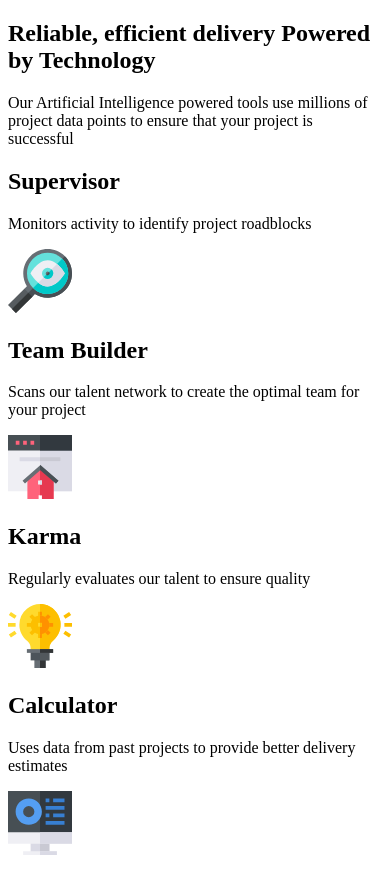
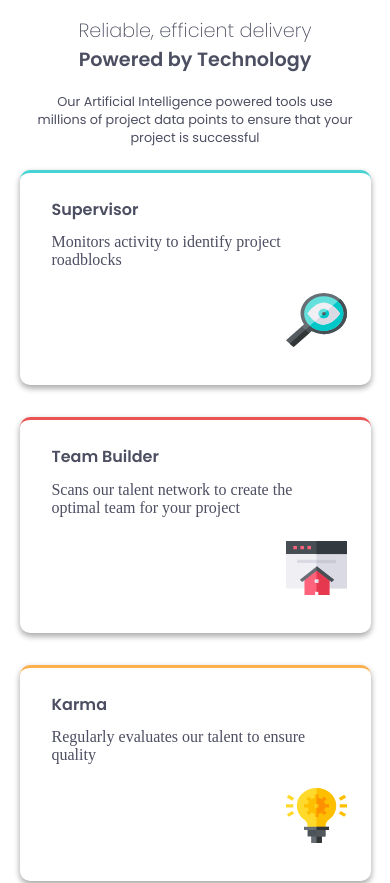
Before and after one commit to Rodevp/css_mentor_frontend, a plain HTML site: page four-card/index.html in a window 390 px wide. Shown: the top 883 px of the page. Drawn offline with Linux system fonts and the light colour scheme.

Commit message:
creando layout mobile

```diff
--- a/four-card/index.css
+++ b/four-card/index.css
@@ -18,3 +18,116 @@
     --font: 'Poppins', 'sans-serif';
 
 }
+
+.content {
+    height: 100vh;
+    display: flex;
+    flex-direction: column;
+    align-items: center;
+}
+
+
+
+.information {
+    width: 90%;
+    display: flex;
+    flex-direction: column;
+    align-items: center;
+    padding-top: 1em;
+    padding-bottom: 1em;
+}
+
+.information__title {
+    width: 90%;
+    font-family: var(--font);
+    font-size: 1.2rem;
+    font-weight: 200;
+    padding-bottom: 1em;
+    text-align: center;
+    color: var(--Very-Dark-Blue);
+}
+
+.information__title span {
+    color: inherit;
+    font-weight: 600;
+}
+
+.information__paragraph {
+    width: 90%;
+    font-family: var(--font);
+    text-align: center;
+    font-size: 0.8rem;
+    padding-bottom: 0.5em;
+    color: var(--Very-Dark-Blue);
+}
+
+.cards {
+    width: 90%;
+    display: flex;
+    flex-direction: column;
+    align-items: center;
+    justify-content: space-evenly;
+}
+
+.card {
+    width: 100%;
+    display: flex;
+    flex-direction: column;
+    align-items: center;
+    padding-top: 1em;
+    padding-left: 1em;
+    padding-right: 1em;
+    padding-bottom: 1em;
+    border-radius: 10px;
+    box-shadow: rgba(0, 0, 0, 0.16) 0px 3px 6px, rgba(0, 0, 0, 0.23) 0px 3px 6px;
+    margin-bottom: 2rem;
+}
+
+.card__title {
+    width: 90%;
+    text-align: left;
+    font-family: var(--font);
+    font-size: 1rem;
+    padding-top: 0.5em;
+    padding-bottom: 0.2em;
+    color: var(--Very-Dark-Blue);
+}
+
+.card__information {
+    width: 90%;
+    text-align: left;
+    padding-top: 0.5em;
+    padding-bottom: 0.5em;
+    margin-bottom: 0.5rem;
+    font-size: 1rem;
+    margin-bottom: 1rem;
+    color: var(--Very-Dark-Blue);
+}
+
+.card__content_img {
+    width: 95%;
+    display: flex;
+    justify-content: flex-end;
+    margin-bottom: 1rem;
+}
+
+.card__content_img img {
+    height: 90%;
+    width: 20%;
+}
+
+.card--supervisor {
+    border-top: 3px solid var(--Cyan);
+}
+
+.card--team {
+    border-top: 3px solid var(--Red);
+}
+
+.card--karma {
+    border-top: 3px solid var(--Orange);
+}
+
+.card--calculator {
+    border-top: 3px solid var(--Blue);
+}
--- a/four-card/index.html
+++ b/four-card/index.html
@@ -8,6 +8,7 @@
     <link rel="preconnect" href="https://fonts.googleapis.com">
     <link rel="preconnect" href="https://fonts.gstatic.com" crossorigin>
     <link href="https://fonts.googleapis.com/css2?family=Poppins:wght@200;400;600&display=swap" rel="stylesheet">
+    <link rel="stylesheet" href="./index.css">
     <title>four card</title>
 </head>
 
@@ -23,47 +24,47 @@
             </p>
         </section>
         <section class="cards">
-            <div class="card">
+            <div class="card card--supervisor">
                 <h2 class="card__title">
                     Supervisor
                 </h2>
                 <p class="card__information">
                     Monitors activity to identify project roadblocks
                 </p>
-                <div class="card__content_information">
+                <div class="card__content_img">
                     <img src="./images/icon-supervisor.svg" alt="img supervisor">
                 </div>
             </div>
-            <div class="card">
+            <div class="card card--team">
                 <h2 class="card__title">
                     Team Builder
                 </h2>
                 <p class="card__information">
                     Scans our talent network to create the optimal team for your project
                 </p>
-                <div class="card__content_information">
+                <div class="card__content_img">
                     <img src="./images/icon-team-builder.svg" alt="img team builder">
                 </div>
             </div>
-            <div class="card">
+            <div class="card card--karma">
                 <h2 class="card__title">
                     Karma
                 </h2>
                 <p class="card__information">
                     Regularly evaluates our talent to ensure quality
                 </p>
-                <div class="card__content_information">
+                <div class="card__content_img">
                     <img src="./images/icon-karma.svg" alt="img Karma">
                 </div>
             </div>
-            <div class="card">
+            <div class="card card--calculator">
                 <h2 class="card__title">
                     Calculator
                 </h2>
                 <p class="card__information">
                     Uses data from past projects to provide better delivery estimates
                 </p>
-                <div class="card__content_information">
+                <div class="card__content_img">
                     <img src="./images/icon-calculator.svg" alt="img calculator">
                 </div>
             </div>
```
